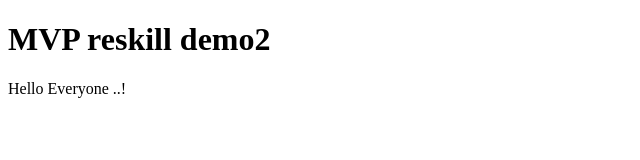
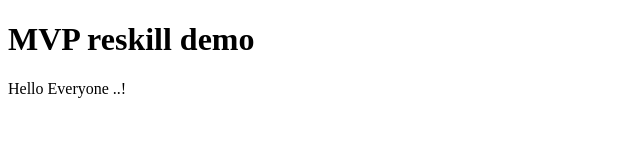
Before and after one commit to kishore0420/demo7, a plain HTML site: page index.html in a window 1280 px wide. Shown: the full height of the page, 0-640 px from the left. Drawn offline with Linux system fonts and the light colour scheme.

Commit message:
Update index.html

```diff
--- a/index.html
+++ b/index.html
@@ -2,7 +2,7 @@
 <html>
 <body>
 
-<h1>MVP reskill demo2</h1>
+<h1>MVP reskill demo</h1>
 <p>Hello Everyone ..!</p>
 
 </body>
```
